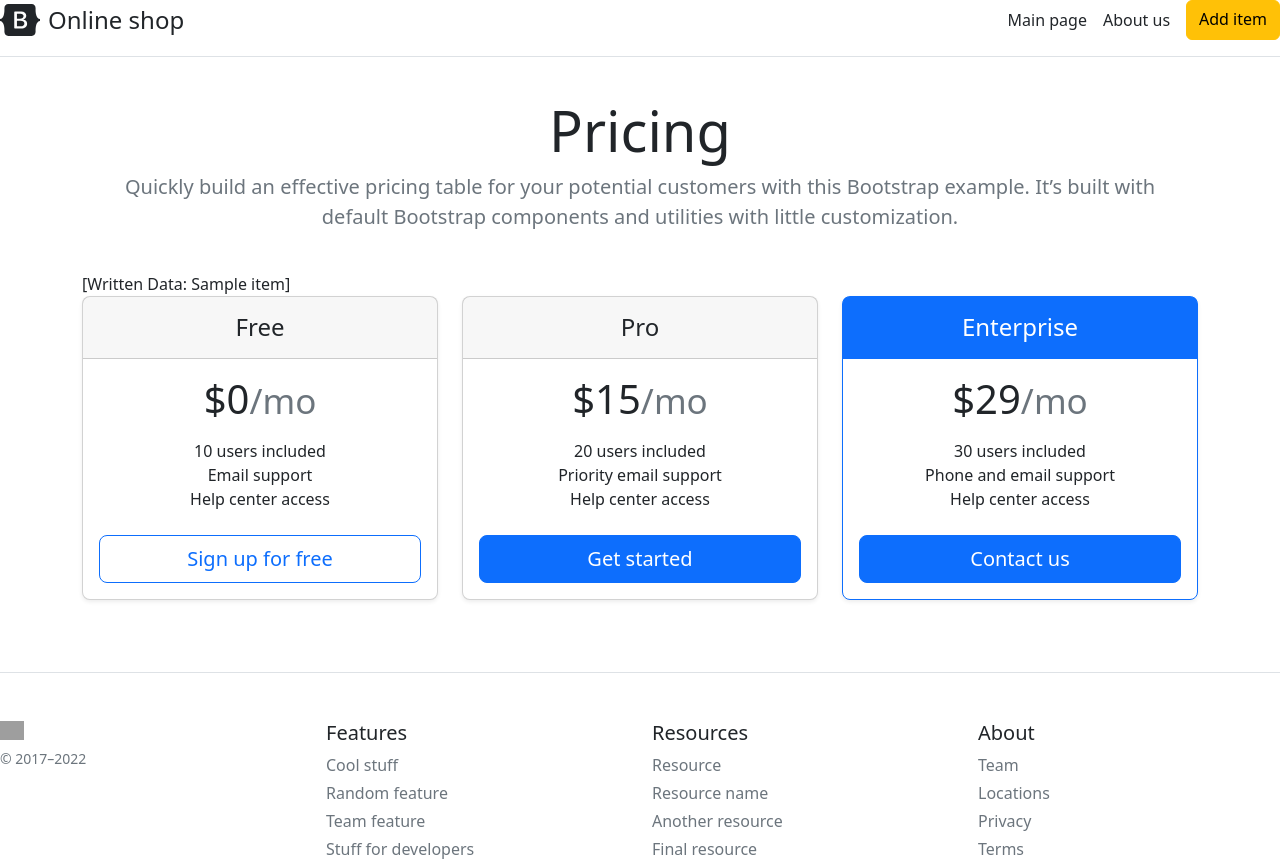
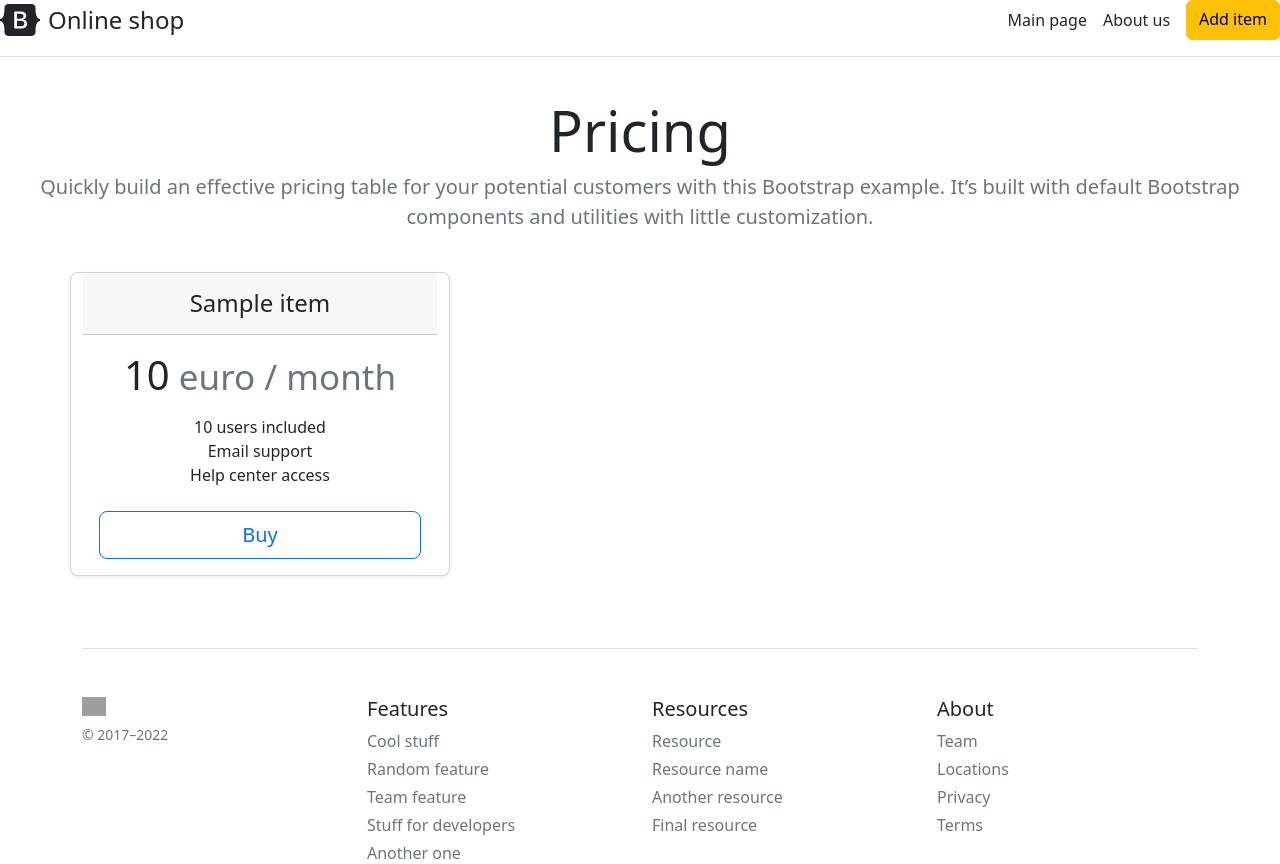
Before and after one commit to MargaritaSI/onlinemarket-flask-, a Flask app: page / in a window 1280 px wide. Shown: the top 864 px of the page. Run offline with Flask 2, Linux system fonts and the light colour scheme; tables that the repository leaves empty hold one stand-in row (values such as "Sample post"); grey boxes are pictures that could not be loaded.

Commit message:
add paymant sistem, add item from form

```diff
--- a/main.py
+++ b/main.py
@@ -1,5 +1,7 @@
 from flask import Flask, render_template, request, redirect
 from flask_sqlalchemy import SQLAlchemy
+
+from cloudipsp import Api, Checkout
 
 app = Flask(__name__)
 app.config[
@@ -30,24 +32,34 @@ def index():
 def about():
     return render_template('about.html')
 
+@app.route('/buy/<int:id>')
+def item_buy(id):
+    item = Item.query.get(id)
 
-@app.route('/create', methods=['POST', 'GET'])  # track data from post
+    api = Api(merchant_id=1396424,
+              secret_key='test')
+    checkout = Checkout(api=api)
+    data = {
+        "currency": "EUR",
+        "amount": str(item.price) + '00'
+    }
+    url = checkout.url(data).get('checkout_url')
+    return redirect(url)
+
+@app.route('/create', methods=['POST', 'GET'])  # track data  from post
 def create():
-    if request.method == 'POST':
-        title = request.form['title']
-        price = request.form['price']
+    if request.method != 'POST':
+        return render_template('create.html')
 
-        item = Item(title=title, price=price)
+    title = request.form['title']
+    price = request.form['price']
+    text = request.form['text']
 
-        try:
-            db.session.add(item)
-            db.session.commit()
-            return redirect('/')
-        except:
-            return 'error here'
+    item = Item(title=title, price=price, text=text)
 
-    else:
-        return render_template('create.html')
+    db.session.add(item)
+    db.session.commit()
+    return redirect('/')
 
 
 if __name__ == '__main__':  # if we start all our projest starting with main.py
--- a/templates/create.html
+++ b/templates/create.html
@@ -9,6 +9,7 @@
     <h1>Add items</h1>
     <form method="post">
         <input type="text" class="form-control" name="title" id="title" placeholder="Input article"><br> <!-- add fields for edding info to db.Model in main.py -->
+        <input type="text" class="form-control" name="text" id="text" placeholder="Input add info"><br>
         <input type="number" class="form-control" name="price" id="price" placeholder="Input price"><br>
         <button class="btn btn-success" type="submit">Add item</button>
     </form>
--- a/templates/index.html
+++ b/templates/index.html
@@ -1,68 +1,34 @@
 {% extends 'base.html' %}
+{% block title %}
+<title>Online shop</title>
+{% endblock %}
 
-{% block title %}
-Weather
-{% endblock %}
 {% block body %}
-<div class="container">
-
 <div class="pricing-header p-3 pb-md-4 mx-auto text-center">
       <h1 class="display-4 fw-normal">Pricing</h1>
       <p class="fs-5 text-muted">Quickly build an effective pricing table for your potential customers with this Bootstrap example. It’s built with default Bootstrap components and utilities with little customization.</p>
+</div>
 
-</div>
-<main>
-    {{data }}
+<div class="container">
   <div class="row row-cols-1 row-cols-md-3 mb-3 text-center">
-      <div class="col">
+  {% for el in data %}
+  <!-- <div class="row row-cols-1 row-cols-md-3 mb-3 text-center"> !-->
+    <!-- <div class="col">!-->
       <div class="card mb-4 rounded-3 shadow-sm">
         <div class="card-header py-3">
-            <h4 class="my-0 fw-normal">Free</h4>
+          <h4 class="my-0 fw-normal">{{el.title}}</h4>
         </div>
         <div class="card-body">
-            <h1 class="card-title pricing-card-title">$0<small class="text-muted fw-light">/mo</small></h1>
+          <h1 class="card-title pricing-card-title">{{el.price}}<small class="text-muted fw-light"> euro / month</small></h1>
           <ul class="list-unstyled mt-3 mb-4">
             <li>10 users included</li>
             <li>Email support</li>
             <li>Help center access</li>
           </ul>
-            <button type="button" class="w-100 btn btn-lg btn-outline-primary">Sign up for free</button>
+          <a href="/buy/{{ el.id }}" class="w-100 btn btn-lg btn-outline-primary">Buy</a>
         </div>
       </div>
-      </div>
-      <div class="col">
-        <div class="card mb-4 rounded-3 shadow-sm">
-          <div class="card-header py-3">
-            <h4 class="my-0 fw-normal">Pro</h4>
-          </div>
-          <div class="card-body">
-            <h1 class="card-title pricing-card-title">$15<small class="text-muted fw-light">/mo</small></h1>
-            <ul class="list-unstyled mt-3 mb-4">
-              <li>20 users included</li>
-              <li>Priority email support</li>
-              <li>Help center access</li>
-            </ul>
-            <button type="button" class="w-100 btn btn-lg btn-primary">Get started</button>
-          </div>
-        </div>
-      </div>
-      <div class="col">
-        <div class="card mb-4 rounded-3 shadow-sm border-primary">
-          <div class="card-header py-3 text-bg-primary border-primary">
-            <h4 class="my-0 fw-normal">Enterprise</h4>
-          </div>
-          <div class="card-body">
-            <h1 class="card-title pricing-card-title">$29<small class="text-muted fw-light">/mo</small></h1>
-            <ul class="list-unstyled mt-3 mb-4">
-              <li>30 users included</li>
-              <li>Phone and email support</li>
-              <li>Help center access</li>
-            </ul>
-            <button type="button" class="w-100 btn btn-lg btn-primary">Contact us</button>
-          </div>
-        </div>
-      </div>
-    </div>
-  </main>
+    {% endfor %}
     </div>
 {% endblock %}
+</div>
```
Lines whose indentation alone changed are shown as unchanged.
